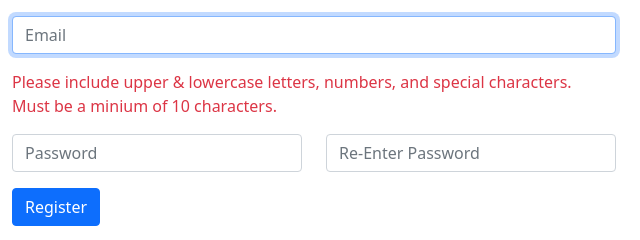
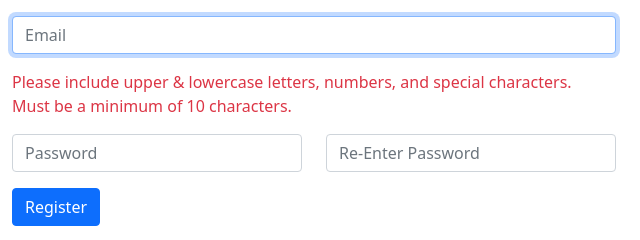
Before and after one commit to constant-curiosity/bank, a website: page client/views/registration.html in a window 1280 px wide. Shown: the part 167-407 px from the top of the page, 0-640 px from the left. Drawn offline with nearby package versions, Linux system fonts and the light colour scheme.

Commit message:
Bank_Commit

```diff
--- a/client/views/registration.html
+++ b/client/views/registration.html
@@ -58,7 +58,7 @@
                   </div>
                </div>
                <p id="password_Rules" class="mt-3 text-danger">Please include upper & lowercase letters, numbers, and special characters.<br>
-                  Must be a minium of 10 characters.
+                  Must be a minimum of 10 characters.
                </p>
                <div class="row mt-3 col-sm-6">
                   <div class="col">
```
